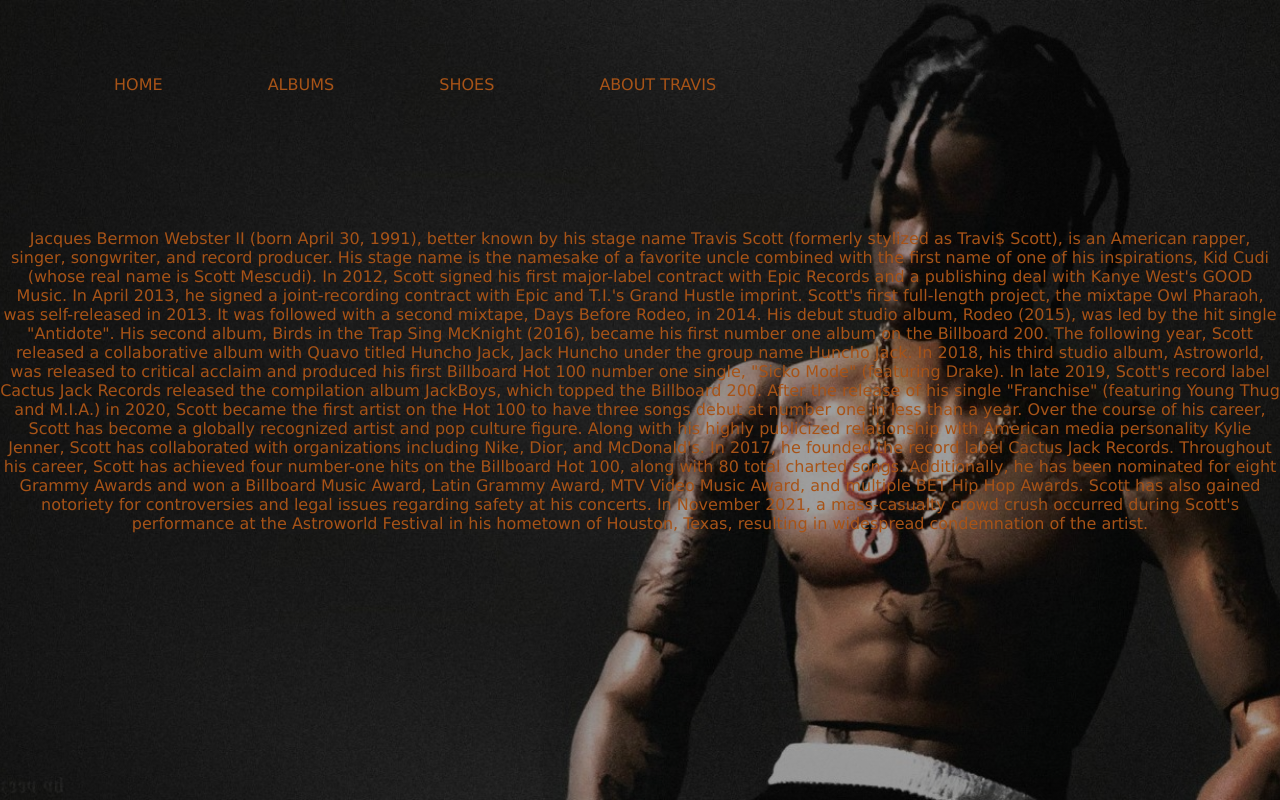
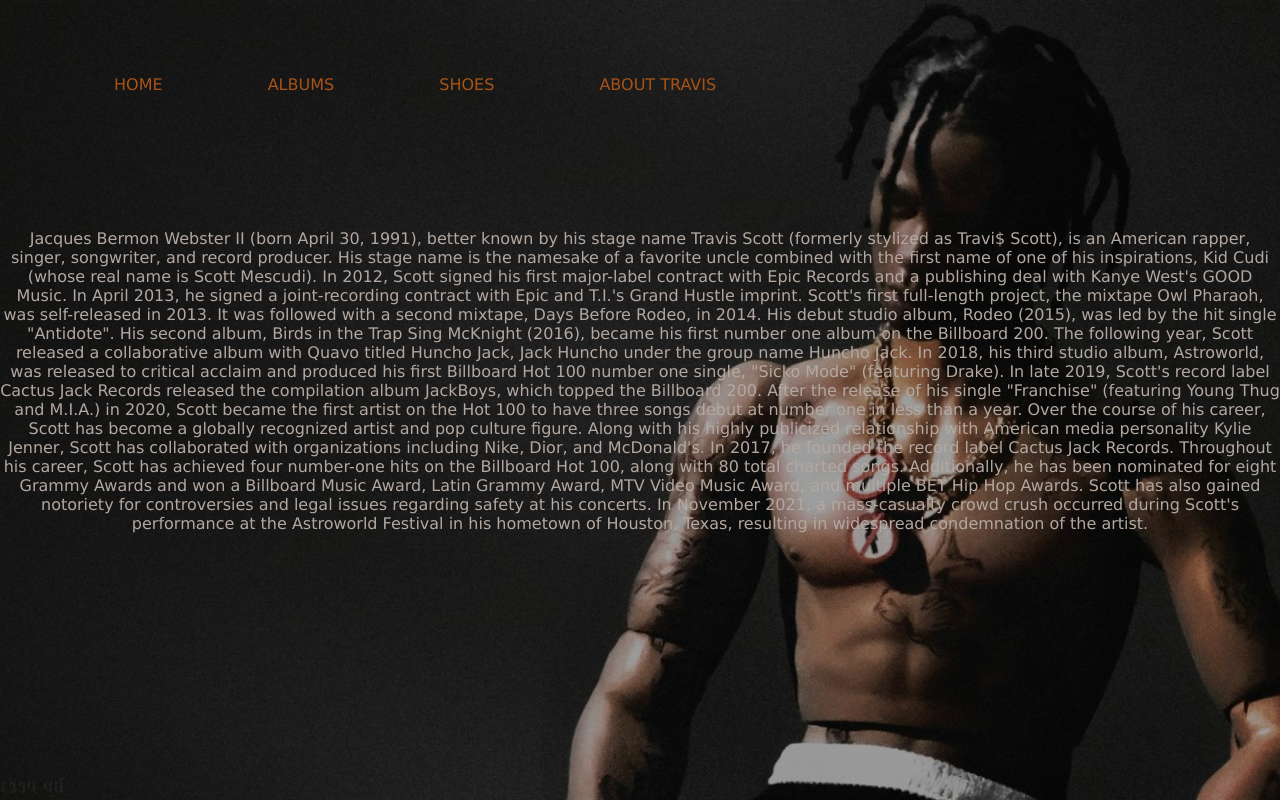
Before and after one commit to SeyiAk/SeyiAK.github.io, a plain HTML site: page about.html in a window 1280 px wide. Drawn offline with Linux system fonts and the light colour scheme.

Commit message:
changed styles for about again

```diff
--- a/styles.css
+++ b/styles.css
@@ -71,12 +71,11 @@ background-position: center;
     font-weight: 100px;
     font-size: 30px;
     line-height: 25px;
-    color: beige;
 }
 
 .bodytext p {
     margin-top: 60px;
-    color: rgb(167, 83, 23);
+    color: rgb(179, 168, 161);
     display: flex;
     text-align: center;
     align-items: center;
```
